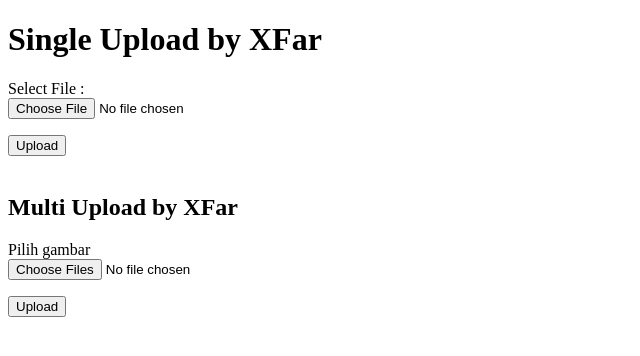
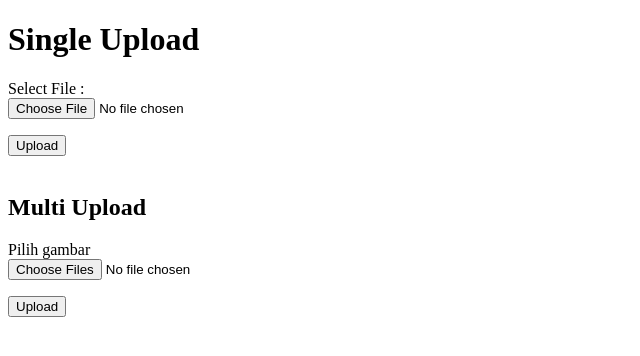
Before and after one commit to arierahanyamtel/uploader-filee, a website: page public/index.html in a window 1280 px wide. Shown: the whole page, without its empty margins (0-640 px from the left). Drawn offline with Linux system fonts and the light colour scheme.

Commit message:
Update index.html

```diff
--- a/public/index.html
+++ b/public/index.html
@@ -9,11 +9,11 @@
     <meta property="og:image" content="https://telegra.ph/file/3463112d3e3910b7f07d4.jpg">
     <link rel="icon" href="https://telegra.ph/file/3463112d3e3910b7f07d4.jpg">
     <link rel="shortcut icon" href="https://telegra.ph/file/3463112d3e3910b7f07d4.jpg">
-    <title>XFar Uploader</title>
+    <title>akuari Uploader</title>
 </head>
 
 <body>
-    <h1>Single Upload by XFar</h1>
+    <h1>Single Upload</h1>
     <form action="/upload" method="POST" enctype="multipart/form-data">
         <div>
             <label>Select File :</label><br>
@@ -23,7 +23,7 @@
         <button style="margin-top: 1rem">Upload</button>
     </form>
     <br>
-    <h2>Multi Upload by XFar</h2>
+    <h2>Multi Upload </h2>
     <form action="/multi-upload" method="POST" enctype="multipart/form-data">
         <div>
             <label>Pilih gambar</label> <br>
```
